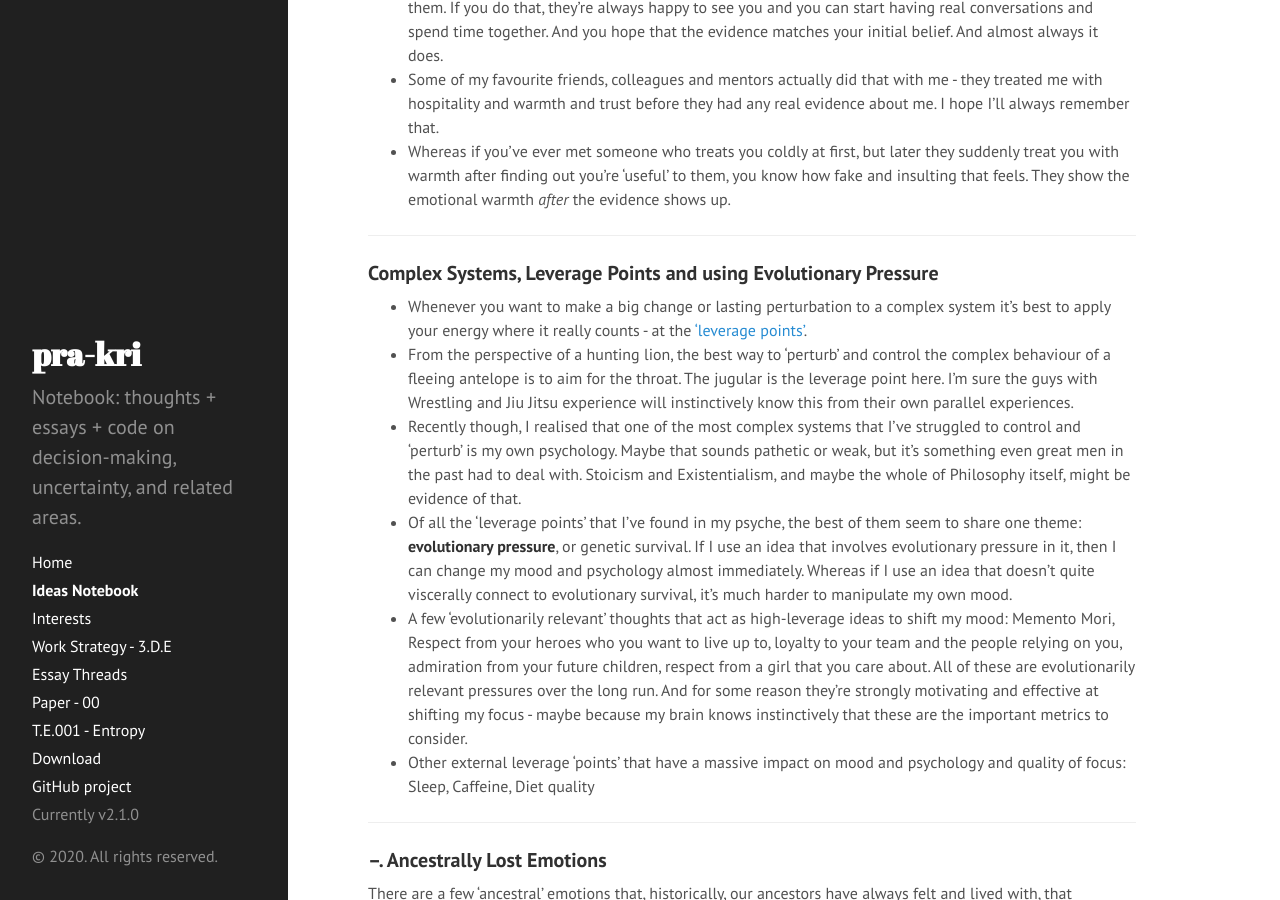
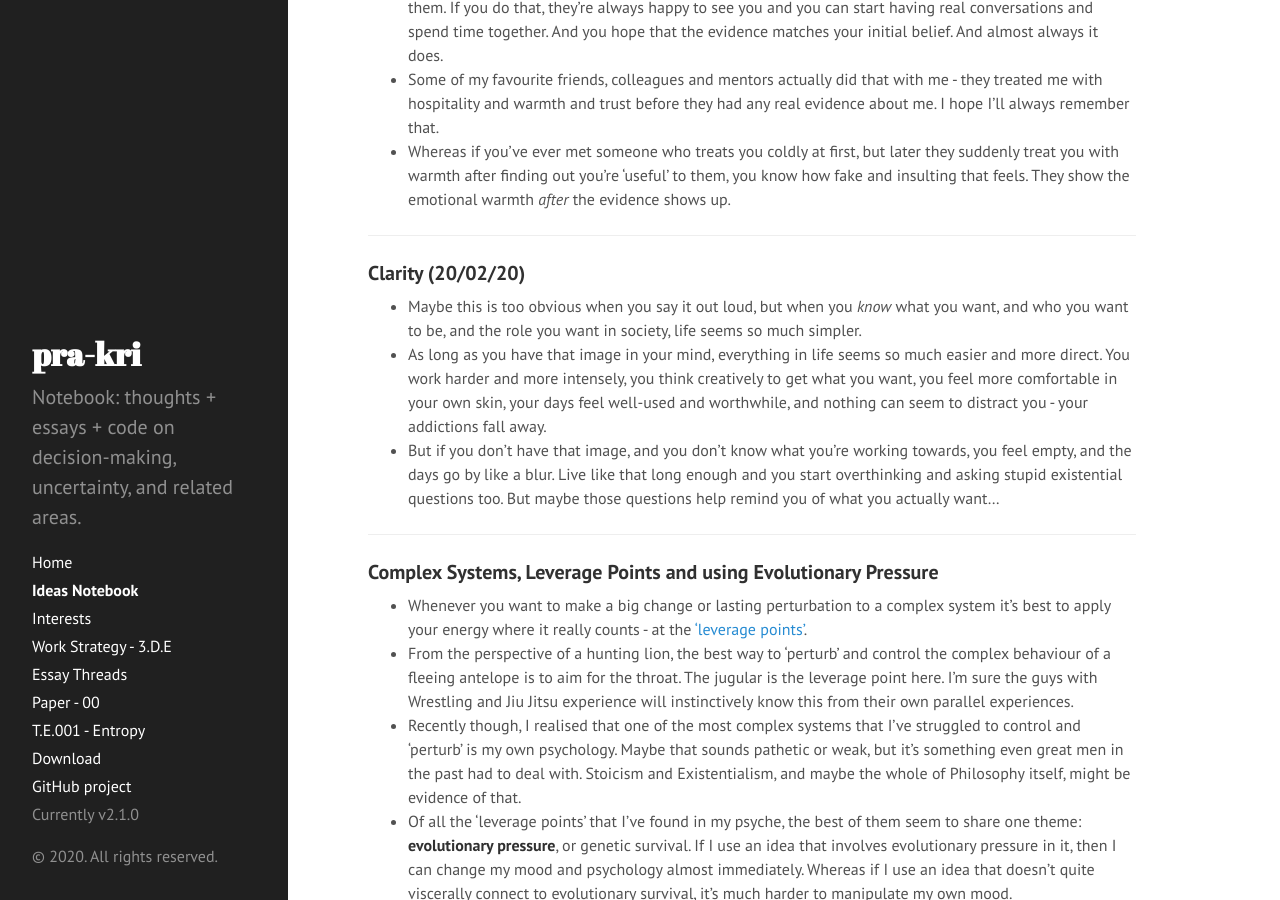
Before and after one commit to pra-kri/pra-kri.github.io, a Jekyll site: the page built from IdeasNotebook.md, in a window 1280 px wide and 900 px high, scrolled down 1180 px. Built offline with Jekyll 4.4.1, drawn with Linux system fonts in a browser that asks for light colours.

Commit message:
Update IdeasNotebook.md

```diff
--- a/IdeasNotebook.md
+++ b/IdeasNotebook.md
@@ -32,6 +32,14 @@ title: Ideas Notebook
 * More importantly though, something that took me embarrassingly long to learn, is the idea of belief before evidence in a social setting. I think you have to already have the emotional belief that someone is good and interesting, so you can treat them with warmth and hospitality and trust, before you really get to know them. If you do that, they're always happy to see you and you can start having real conversations and spend time together. And you hope that the evidence matches your initial belief. And almost always it does.
 * Some of my favourite friends, colleagues and mentors actually did that with me - they treated me with hospitality and warmth and trust before they had any real evidence about me. I hope I'll always remember that.
 * Whereas if you've ever met someone who treats you coldly at first, but later they suddenly treat you with warmth after finding out you're 'useful' to them, you know how fake and insulting that feels. They show the emotional warmth *after* the evidence shows up.
+
+---
+
+### Clarity (20/02/20)
+* Maybe this is too obvious when you say it out loud, but when you *know* what you want, and who you want to be, and the role you want in society, life seems so much simpler.
+* As long as you have that image in your mind, everything in life seems so much easier and more direct. You work harder and more intensely, you think creatively to get what you want, you feel more comfortable in your own skin, your days feel well-used and worthwhile, and nothing can seem to distract you - your addictions fall away.
+* But if you don't have that image, and you don't know what you're working towards, you feel empty, and the days go by like a blur. Live like that long enough and you start overthinking and asking stupid existential questions too. But maybe those questions help remind you of what you actually want...
+
 
 ---
 
```
